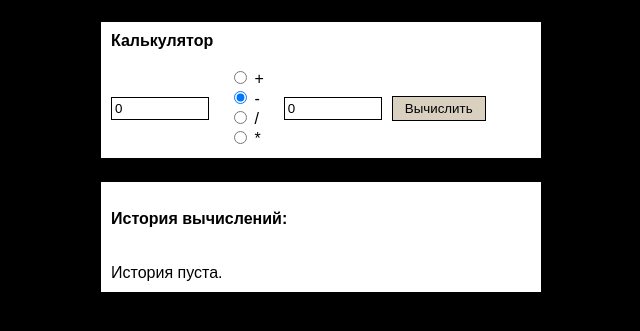
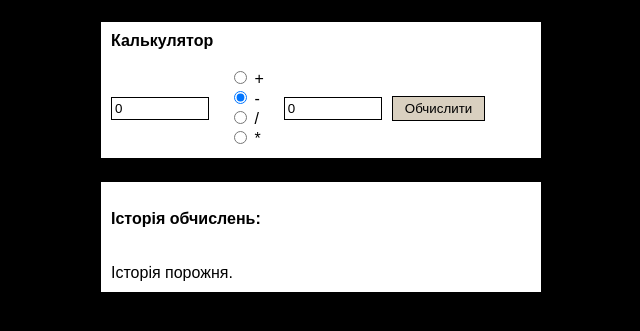
Before and after one commit to Titersong/LB-4, a PHP site: page / in a window 1280 px wide. Shown: the top 331 px of the page, without its empty margins (319-959 px from the left). Run offline with PHP 8.4, Linux system fonts and the light colour scheme.

Commit message:
changed language

```diff
--- a/index.php
+++ b/index.php
@@ -13,7 +13,7 @@ if ($_SERVER["REQUEST_METHOD"] === "POST" && isset($_POST["submit"])) {
         case "-": $result = $num1 - $num2; break;
         case "*": $result = $num1 * $num2; break;
         case "/":
-            $result = ($num2 == 0) ? "Ошибка: деление на ноль" : $num1 / $num2;
+            $result = ($num2 == 0) ? "Помилка: поділ на нуль" : $num1 / $num2;
             break;
     }
 
@@ -25,7 +25,7 @@ $history = file_exists($historyFile) ? file_get_contents($historyFile) : "";
 
 
 <!DOCTYPE html>
-<html lang="ru">
+<html lang="ua">
 <head>
 <meta charset="UTF-8">
 <title>Калькулятор</title>
@@ -48,7 +48,7 @@ $history = file_exists($historyFile) ? file_get_contents($historyFile) : "";
 
         <input type="text" name="num2" value="0">
 
-        <button type="submit" name="submit">Вычислить</button>
+        <button type="submit" name="submit">Обчислити</button>
     </form>
 
     <?php if ($result !== ""): ?>
@@ -57,8 +57,8 @@ $history = file_exists($historyFile) ? file_get_contents($historyFile) : "";
 </div>
 
 <div class="history-box">
-    <b>История вычислений:</b><br><br>
-    <?= $history ?: "История пуста." ?>
+    <b>Історія обчислень:</b><br><br>
+    <?= $history ?: "Історія порожня." ?>
 </div>
 
 </body>
```
